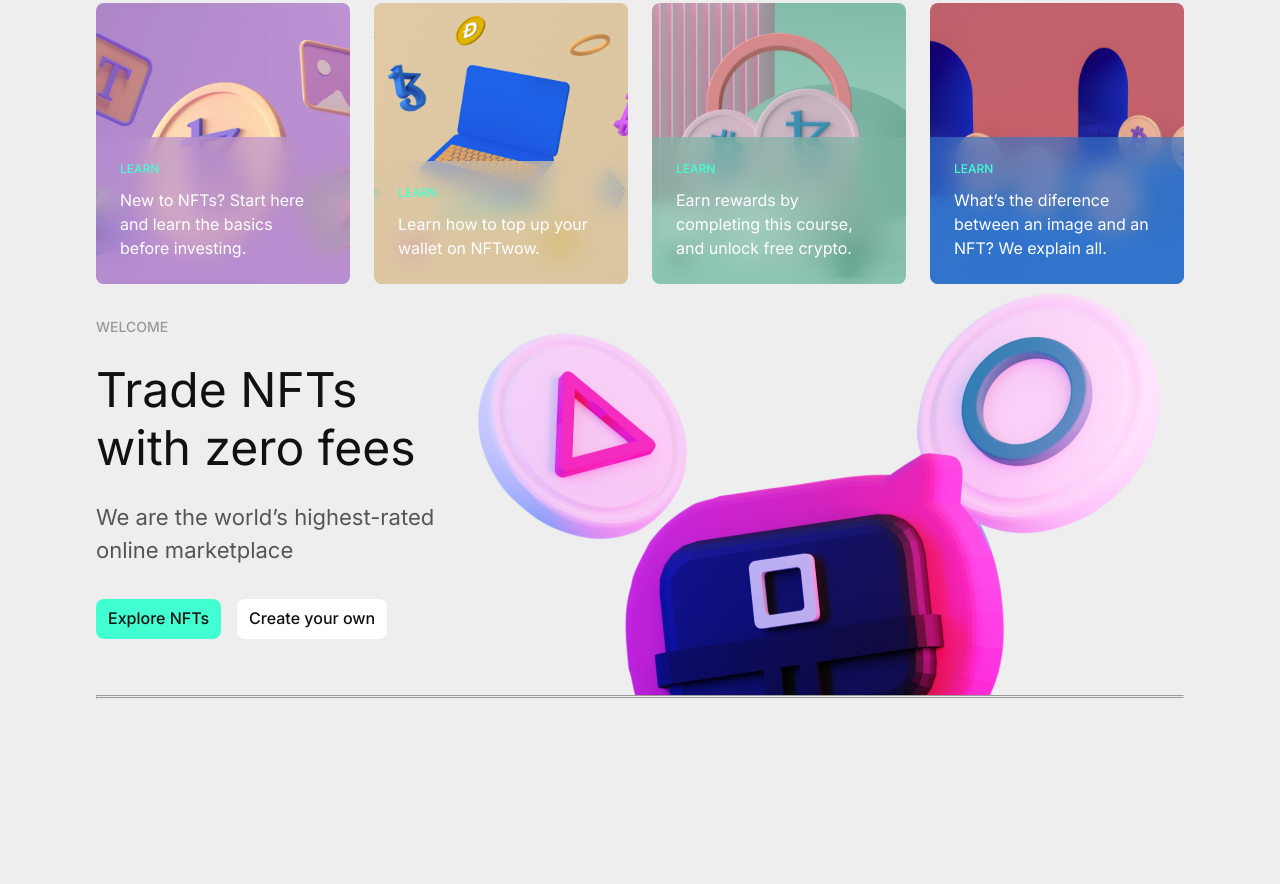
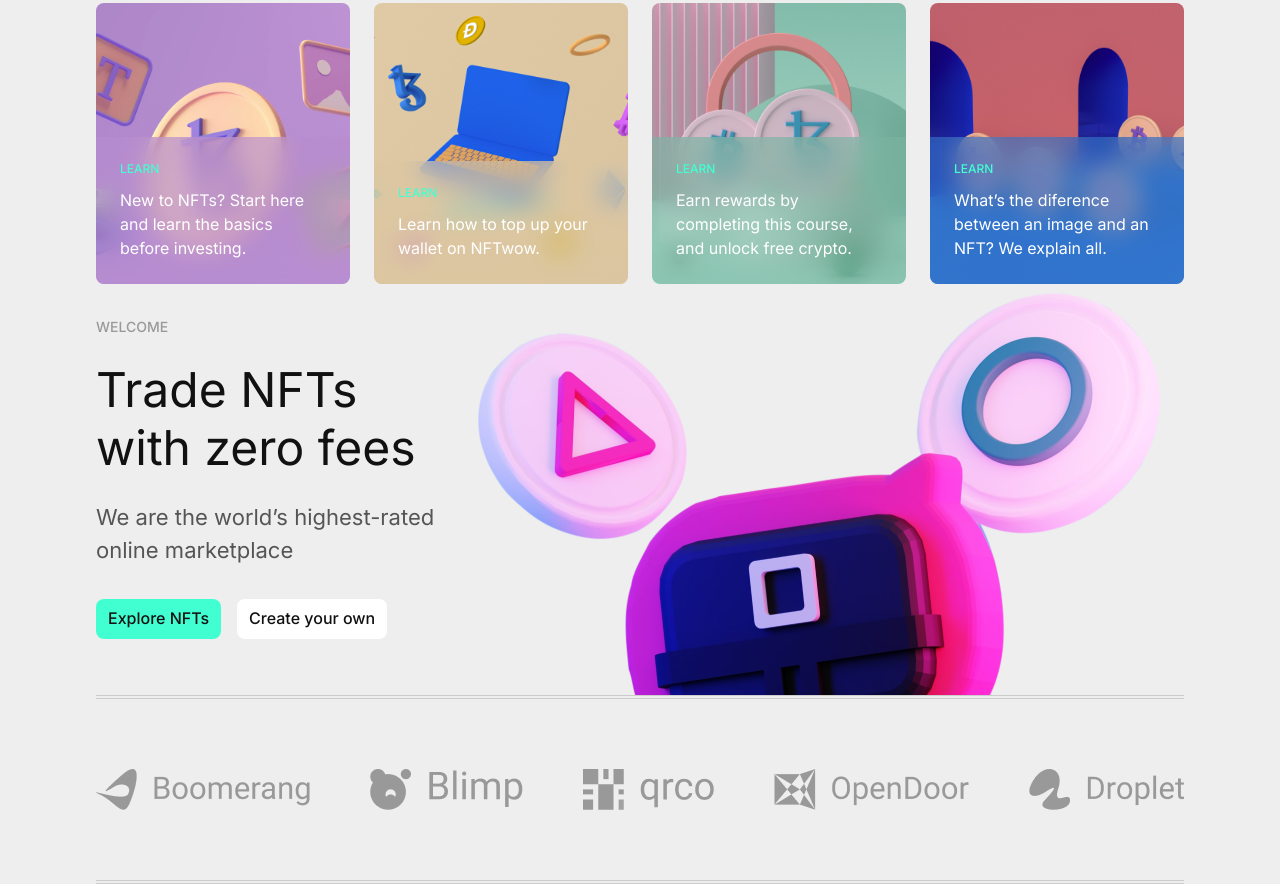
Before and after one commit to gbertl/nftwow, a website: page index.html in a window 1280 px wide. Shown: the part 3476-4360 px from the top of the page. Before the commit the page ends 4207 px from the top, so only its background shows below. Drawn offline with Linux system fonts and the light colour scheme.

Commit message:
add press section

```diff
--- a/app/scss/base/_global.scss
+++ b/app/scss/base/_global.scss
@@ -74,3 +74,10 @@ h4 {
   font-weight: 500;
   line-height: 1.188;
 }
+
+.hr {
+  border: none;
+  height: 1px;
+  background-color: #cccccc;
+  margin-bottom: 2px;
+}
--- a/app/scss/components/_hero.scss
+++ b/app/scss/components/_hero.scss
@@ -145,17 +145,7 @@
     }
   }
 
-  hr {
-    border: none;
-    height: 1px;
-    background-color: #cccccc;
-  }
-
-  hr:nth-of-type(1) {
-    margin-bottom: 2px;
-  }
-
-  hr:nth-of-type(2) {
+  .hr:nth-of-type(2) {
     margin-bottom: 40px;
   }
 
--- /dev/null
+++ b/app/scss/components/_press.scss
@@ -0,0 +1,18 @@
+.press {
+  display: none;
+
+  @include mq(lg) {
+    display: block;
+  }
+
+  &__list {
+    display: flex;
+    justify-content: space-between;
+    flex-wrap: wrap;
+    padding: 70px 0;
+  }
+
+  .hr:nth-of-type(2) {
+    margin-bottom: 0;
+  }
+}
--- a/app/scss/components/_upsell.scss
+++ b/app/scss/components/_upsell.scss
@@ -55,4 +55,8 @@
       }
     }
   }
+
+  .hr:nth-of-type(2) {
+    margin-bottom: 0;
+  }
 }
--- a/app/scss/style.scss
+++ b/app/scss/style.scss
@@ -8,3 +8,4 @@
 @import 'components/hero';
 @import 'components/trend';
 @import 'components/upsell';
+@import 'components/press';
--- a/index.html
+++ b/index.html
@@ -78,8 +78,8 @@
           </div>
         </div>
 
-        <hr />
-        <hr />
+        <hr class="hr" />
+        <hr class="hr" />
 
         <div class="hero__testimonial">
           <img src="dist/img/hero/testimonial-person.png" alt="Person" />
@@ -619,8 +619,8 @@
       </div>
     </section>
 
-    <section class="upsell section-margin">
-      <div class="container upsell__container">
+    <section class="upsell">
+      <div class="container">
         <div class="hero__intro-wrapper">
           <div class="hero__intro">
             <span class="hero__greet">Welcome</span>
@@ -648,8 +648,23 @@
           </div>
         </div>
 
-        <hr />
-        <hr />
+        <hr class="hr" />
+        <hr class="hr" />
+      </div>
+    </section>
+
+    <section class="press">
+      <div class="container">
+        <ul class="press__list">
+          <li><img src="dist/img/press/1.png" alt="Press 1" /></li>
+          <li><img src="dist/img/press/2.png" alt="Press 2" /></li>
+          <li><img src="dist/img/press/3.png" alt="Press 3" /></li>
+          <li><img src="dist/img/press/4.png" alt="Press 4" /></li>
+          <li><img src="dist/img/press/5.png" alt="Press 5" /></li>
+        </ul>
+
+        <hr class="hr" />
+        <hr class="hr" />
       </div>
     </section>
 
```
Also changed, not shown: dist/img/press/1.png (added), dist/img/press/2.png (added), dist/img/press/3.png (added), dist/img/press/4.png (added), dist/img/press/5.png (added), dist/style.css, img/press/1.png (added), img/press/2.png (added), img/press/3.png (added), img/press/4.png (added), img/press/5.png (added), 1 other file.
